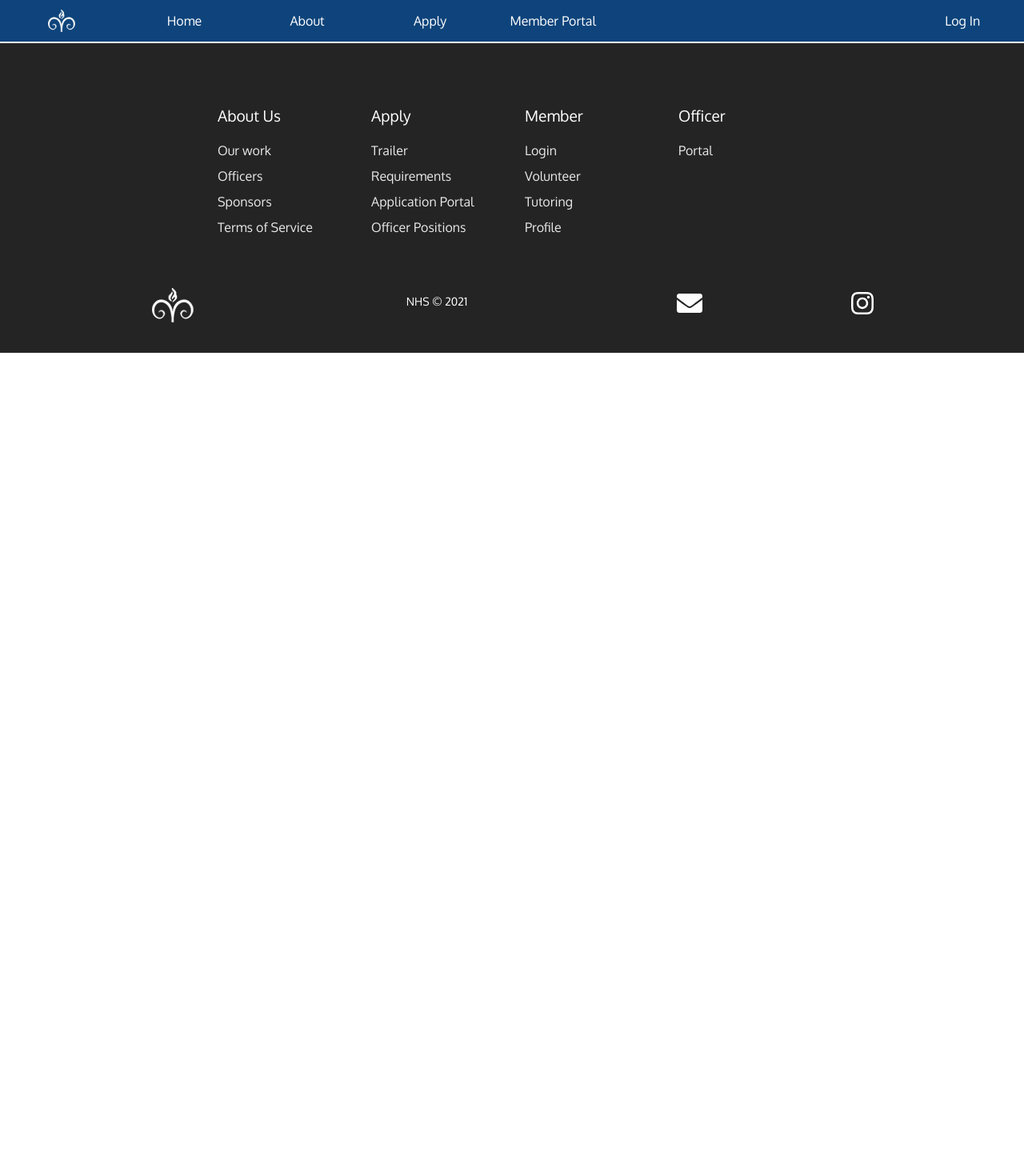
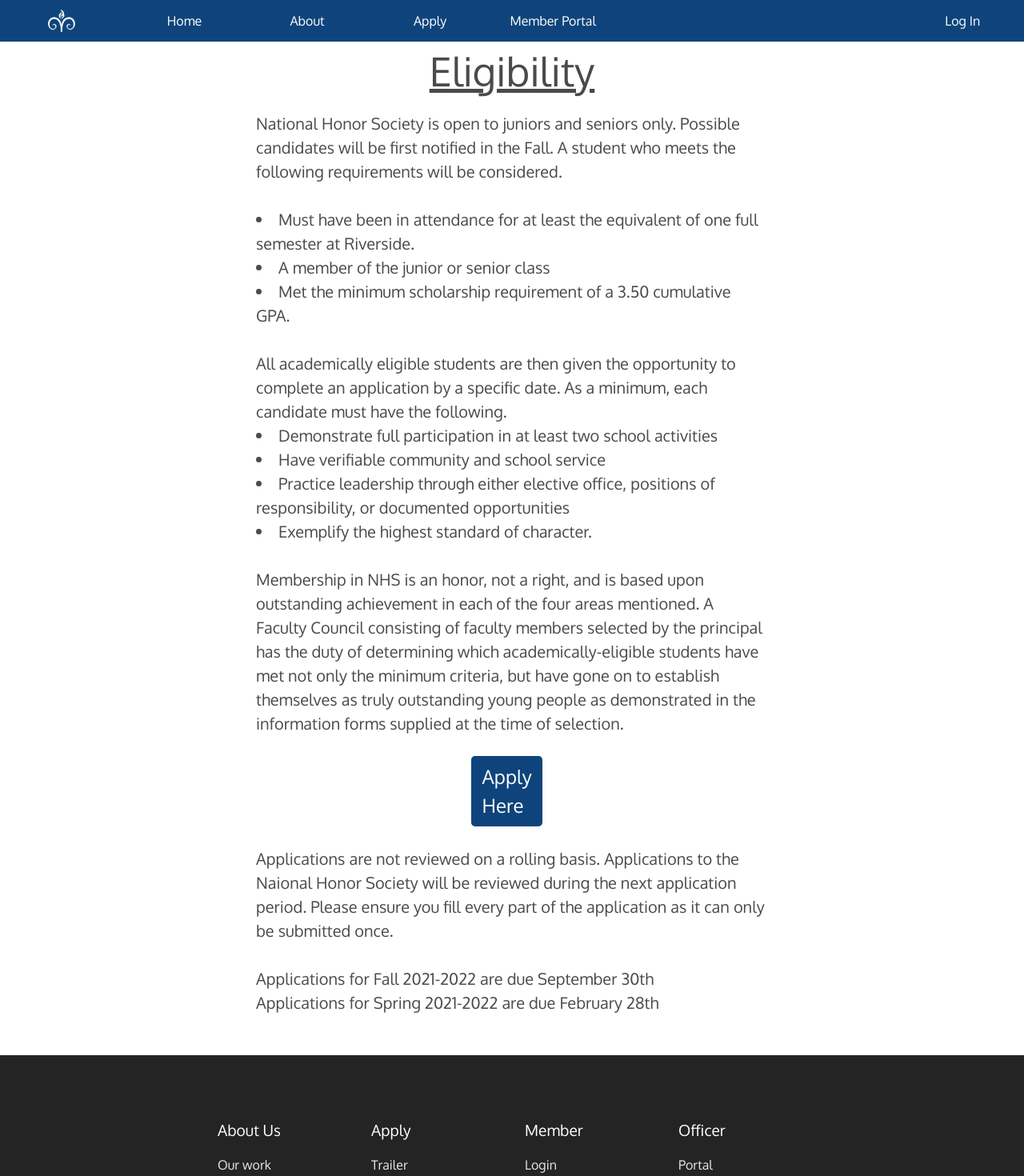
Before and after one commit to ooys/rvhsnhs.org, a Next.js app: page /apply in a window 1280 px wide. Shown: the top 1470 px of the page at 80% size. Before the commit the page ends 800 px from the top, so only its background shows below. Built offline with nearby package versions, Linux system fonts and the light colour scheme; no server answers.

Commit message:
Added Apply Page

```diff
--- a/pages/apply.js
+++ b/pages/apply.js
@@ -5,7 +5,74 @@
     return (
         <>
             <Navbar />
-            <div className="page-wrapper" id="apply"></div>
+            <div className="page-wrapper" id="apply">
+                <div className="big-eligibililty">
+                    <p> Eligibility </p>
+                </div>
+                <p>
+                    <div className="eligibility-list">
+                        National Honor Society is open to juniors and seniors
+                        only. Possible candidates will be first notified in the
+                        Fall. A student who meets the following requirements
+                        will be considered.
+                        <br /> <br />
+                        <li>
+                            Must have been in attendance for at least the
+                            equivalent of one full semester at Riverside.
+                        </li>
+                        <li>A member of the junior or senior class</li>
+                        <li>
+                            Met the minimum scholarship requirement of a 3.50
+                            cumulative GPA.
+                        </li>{" "}
+                        <br />
+                        All academically eligible students are then given the
+                        opportunity to complete an application by a specific
+                        date. As a minimum, each candidate must have the
+                        following.
+                        <li>
+                            Demonstrate full participation in at least two
+                            school activities
+                        </li>
+                        <li>Have verifiable community and school service</li>
+                        <li>
+                            Practice leadership through either elective office,
+                            positions of responsibility, or documented
+                            opportunities
+                        </li>
+                        <li>Exemplify the highest standard of character.</li>
+                        <br />
+                        Membership in NHS is an honor, not a right, and is based
+                        upon outstanding achievement in each of the four areas
+                        mentioned. A Faculty Council consisting of faculty
+                        members selected by the principal has the duty of
+                        determining which academically-eligible students have
+                        met not only the minimum criteria, but have gone on to
+                        establish themselves as truly outstanding young people
+                        as demonstrated in the information forms supplied at the
+                        time of selection.
+                    </div>
+                </p>
+                <a
+                    className="apply-button"
+                    onClick={() => {
+                        router.push("/application");
+                    }}>
+                    Apply Here
+                    <span className="apply-button-icon"></span>
+                </a>
+                <div className="apply-text">
+                    Applications are not reviewed on a rolling basis.
+                    Applications to the Naional Honor Society will be reviewed
+                    during the next application period. Please ensure you fill
+                    every part of the application as it can only be submitted
+                    once.
+                    <br />
+                    <br /> Applications for Fall 2021-2022 are due September
+                    30th <br /> Applications for Spring 2021-2022 are due
+                    February 28th
+                </div>
+            </div>
             <Footer />
         </>
     );
--- a/styles/index.css
+++ b/styles/index.css
@@ -564,3 +564,49 @@
         width: 100%;
     }
 }
+
+/* Apply Page */
+
+.big-eligibililty {
+    text-align: center;
+    font-size: 50px;
+    text-decoration: underline;
+    margin-top: 3vw;
+}
+
+.eligibility-list {
+    height: 100%;
+    width: 50%;
+    font-size: 20px;
+    margin-left: 25vw;
+    margin-right: 25vw;
+    margin-top: 1vw;
+}
+
+.apply-button {
+    margin-top: 2rem;
+    font-size: 1.5rem;
+    height: auto;
+    width: 7%;
+    padding: 0.5rem 1.5rem 0.5rem 1.5rem;
+    display: flex;
+    justify-content: center;
+    background-color: #0e447b;
+    font-family: "Oxygen", sans-serif;
+    color: #fff;
+    border-radius: 0.3rem;
+    transition: 0.3s all;
+    align-content: center;
+    margin-left: 46vw;
+    margin-right: 46vw;
+    margin-top: 2vw;
+}
+
+.apply-text {
+    height: 100%;
+    width: 50%;
+    font-size: 20px;
+    margin-left: 25vw;
+    margin-right: 25vw;
+    margin-top: 2vw;
+}
```
